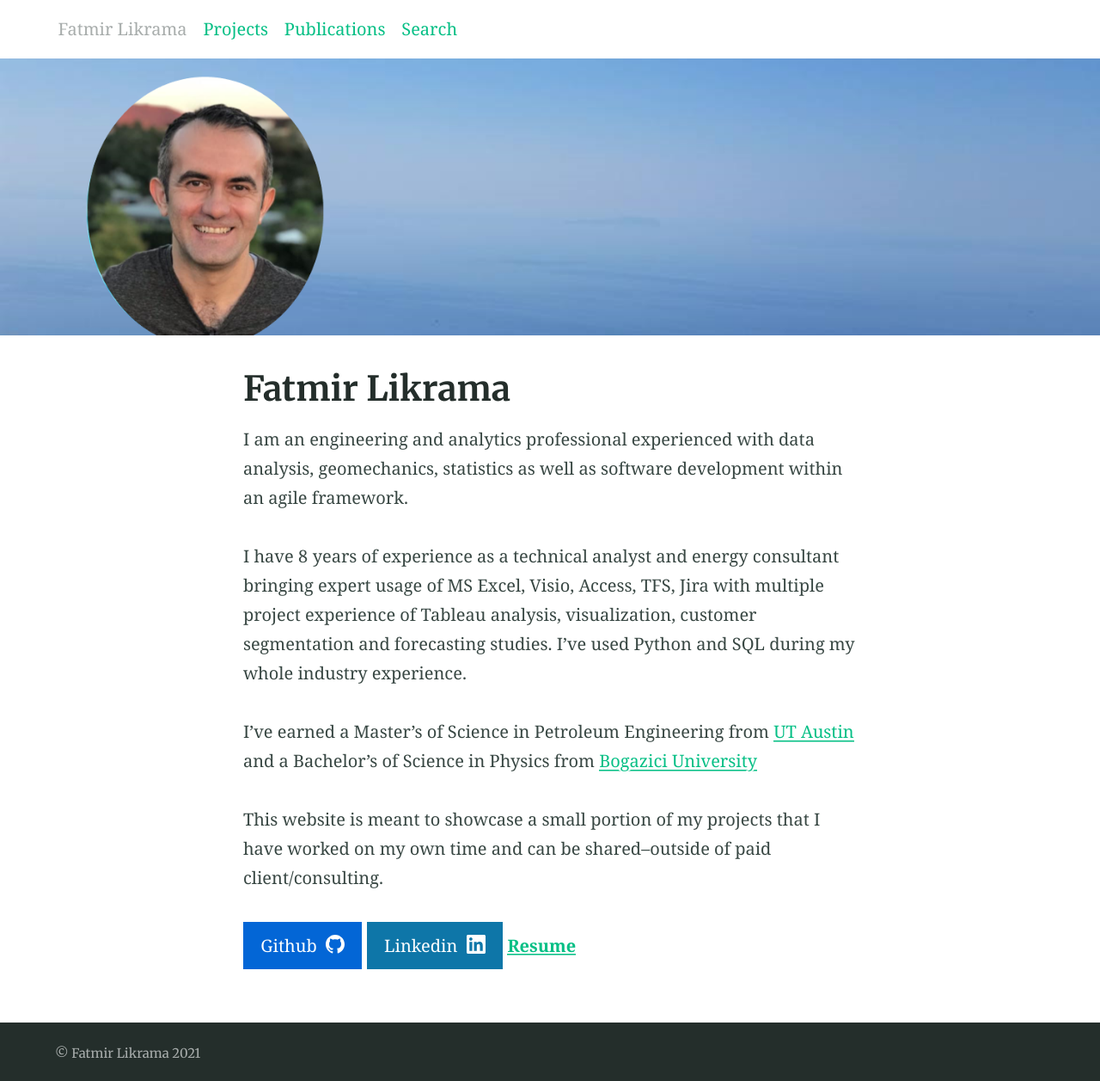
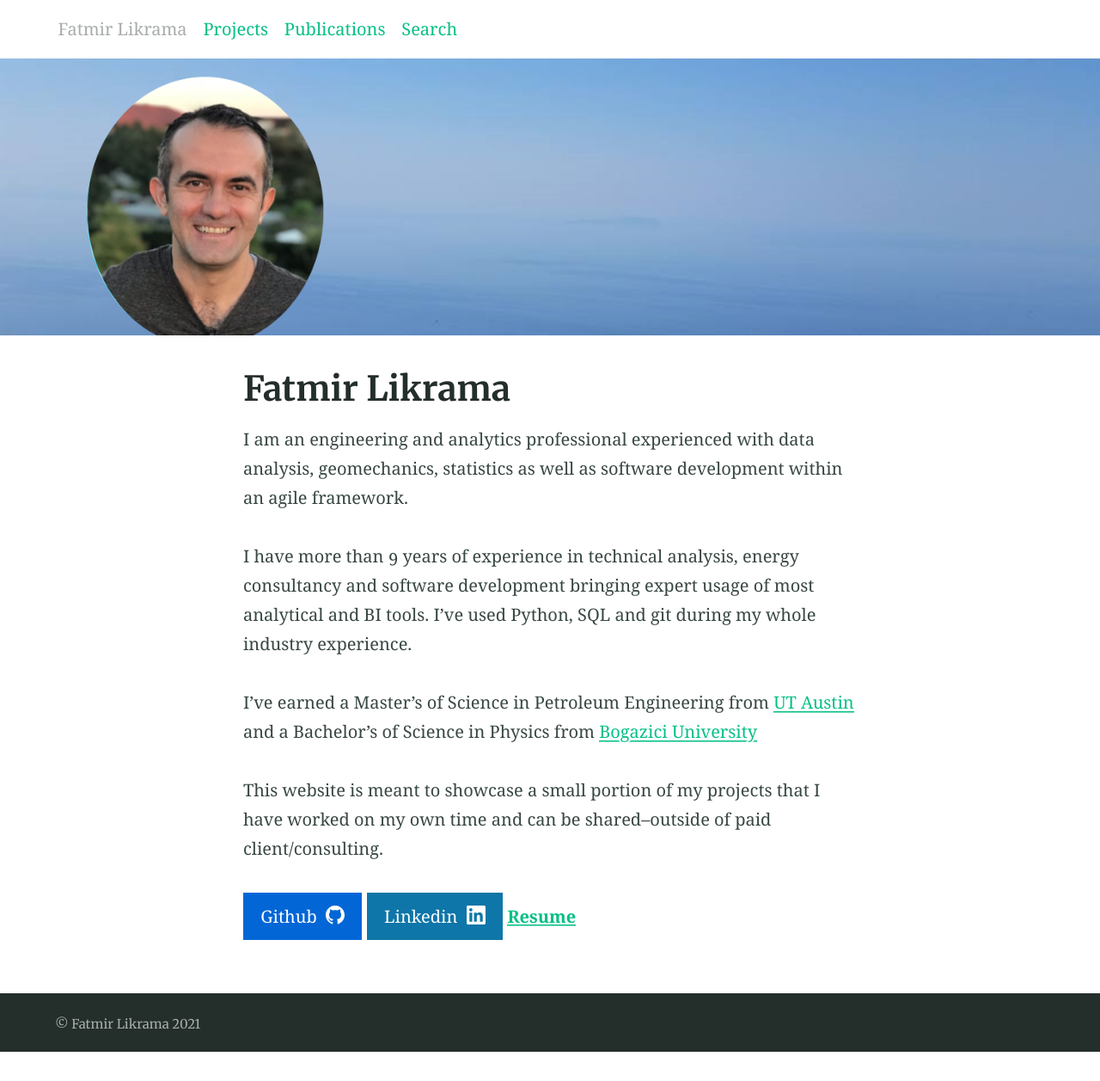
Before and after one commit to flikrama/flikrama.github.io, a Jekyll site: the page built from index.md, in a window 1280 px wide. Shown: the whole page at 86% size. Built offline with Jekyll 4.4.1, drawn with Linux system fonts in a browser that asks for light colours; after the commit the page ends 1223 px from its top, so only the background shows below that.

Commit message:
'multiple'

```diff
--- a/index.md
+++ b/index.md
@@ -9,7 +9,7 @@
 
 I am an engineering and analytics professional experienced with data analysis, geomechanics, statistics as well as software development within an agile framework.
 
-I have 8 years of experience as a technical analyst and energy consultant bringing expert usage of MS Excel, Visio, Access, TFS, Jira with multiple project experience of Tableau analysis, visualization, customer segmentation and forecasting studies. I've used Python and SQL during my whole industry experience.
+I have more than 9 years of experience in technical analysis, energy consultancy and  software development bringing expert usage of most analytical and BI tools. I've used Python, SQL and git during my whole industry experience.
 
 
 I've earned a Master's of Science in Petroleum Engineering from [UT Austin](https://www.utexas.edu/) and a Bachelor's of Science in Physics from [Bogazici University](http://www.boun.edu.tr/en_US)
```
Also changed, not shown: 1 other file.
